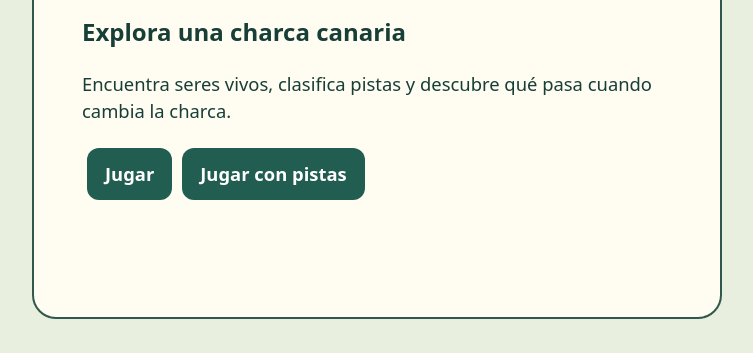
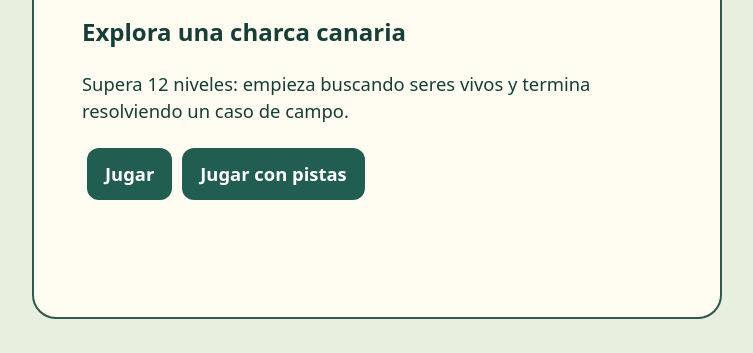
Before and after one commit to miguelfdezvfdez-svg/detectives-del-ecosistema, a plain HTML site: page index.html in a window 1280 px wide. Shown: the part 447-800 px from the top of the page, without its empty margins (263-1016 px from the left). Drawn offline with Linux system fonts and the light colour scheme.

Commit message:
Add files via upload

```diff
--- a/index.html
+++ b/index.html
@@ -10,13 +10,17 @@ const challenges=[
 ['Clasifica','¿Cómo clasificarías las algas de la charca?',['Biótico','Abiótico'],0,'Las algas crecen en el agua.','Las algas son seres vivos.'],
 ['Predice','La charca se seca. ¿Qué ocurre con los renacuajos?',['Tienen más refugios','Pierden el agua que necesitan','Se convierten en lagartos'],1,'Los renacuajos viven en el agua.','Al secarse la charca, los renacuajos pierden su hábitat.'],
 ['Predice','Hay menos insectos. ¿Qué cambia para los lagartos que los comen?',['Encuentran menos alimento','Reciben menos luz','Tienen más agua'],0,'Piensa en lo que come el lagarto.','Si disminuye una presa, sus depredadores pueden tener más dificultad para alimentarse.'],
-['Predice','Una zona de la charca queda siempre a oscuras. ¿Qué les costará hacer a sus algas?',['Mojarse','Moverse con el agua','Fabricar su alimento'],2,'Para la fotosíntesis hace falta luz.','Las algas necesitan luz para fabricar su alimento mediante la fotosíntesis.']
+['Predice','Una zona de la charca queda siempre a oscuras. ¿Qué les costará hacer a sus algas?',['Mojarse','Moverse con el agua','Fabricar su alimento'],2,'Para la fotosíntesis hace falta luz.','Las algas necesitan luz para fabricar su alimento mediante la fotosíntesis.'],
+["Sigue el rastro","Una larva come algas y una rana come la larva. ¿Qué camino sigue la energía?",["Rana → larva → algas","Algas → larva → rana","Larva → algas → rana"],1,"Empieza por quien fabrica su alimento.","Las flechas van desde el alimento hacia el ser vivo que lo consume."],
+["Investiga","Una hoja cae al agua. Con el tiempo, ¿quién ayuda a descomponerla?",["Hongos y bacterias","Piedras y arena","El reflejo de las nubes"],0,"Busca seres vivos que aprovechan los restos.","Los descomponedores transforman los restos y devuelven nutrientes al medio."],
+["Interpreta datos","El lunes contamos 12 renacuajos y el viernes vimos 7. ¿Qué sabemos con seguridad?",["Murieron cinco","Todos se hicieron ranas","Vimos cinco menos el viernes"],2,"Distingue lo observado de lo que imaginas.","El recuento cambió. Para explicar por qué, necesitamos más observaciones."],
+["Resuelve el caso","¿Cómo investigarías si las ranas visitan más la orilla con plantas?",["Contaría solo donde ya vi una rana","Observaría ambas orillas el mismo tiempo durante varios días","Miraría una foto del cielo"],1,"Piensa en una comparación justa.","Dedicar el mismo tiempo a ambas orillas y repetir la observación permite comparar los resultados."]
 ];
 let index,score,guided,missed;
 function button(parent,label,action){const b=document.createElement('button');b.textContent=label;b.onclick=action;get(parent).append(b);return b}
 function clear(){for(const id of ['step','hint','buttons','note','next'])get(id).replaceChildren()}
-function home(){clear();get('question').textContent='Explora una charca canaria';get('hint').textContent='Encuentra seres vivos, clasifica pistas y descubre qué pasa cuando cambia la charca.';for(const [label,mode] of [['Jugar',false],['Jugar con pistas',true]])button('buttons',label,()=>{guided=mode;index=score=0;round()})}
-function round(){clear();missed=false;const [phase,q,options,answer,hint,why]=challenges[index];get('step').textContent=phase+' · '+(index+1)+' de '+challenges.length;get('question').textContent=q;get('question').focus();if(guided)get('hint').textContent=hint;
+function home(){clear();get('question').textContent='Explora una charca canaria';get('hint').textContent='Supera 12 niveles: empieza buscando seres vivos y termina resolviendo un caso de campo.';for(const [label,mode] of [['Jugar',false],['Jugar con pistas',true]])button('buttons',label,()=>{guided=mode;index=score=0;round()})}
+function round(){clear();missed=false;const [phase,q,options,answer,hint,why]=challenges[index];get('step').textContent='Nivel '+(index+1)+' de '+challenges.length+' · '+phase;get('question').textContent=q;get('question').focus();if(guided)get('hint').textContent=hint;
 const choices=options.map((_,i)=>i);if(guided&&choices.length>2)choices.splice(choices.filter(i=>i!==answer).pop(),1);
 for(const i of choices){const b=button('buttons',options[i],()=>{if(i!==answer){missed=true;b.disabled=true;get('note').textContent='Prueba otra vez. '+hint;return}if(!missed)score++;for(const item of get('buttons').children)item.disabled=true;get('note').textContent='¡Correcto! '+why;button('next',index===challenges.length-1?'Ver resultado':'Continuar',()=>{index++;if(index===challenges.length)finish();else round()}).focus()})}}
 function finish(){clear();get('question').textContent='¡Investigación completada!';get('question').focus();get('step').textContent=score+' de '+challenges.length+' aciertos al primer intento';get('hint').textContent='Para Classroom: elige un ser vivo de la charca y explica cómo depende del agua o de la luz.';button('buttons','Volver al inicio',home)}
```
